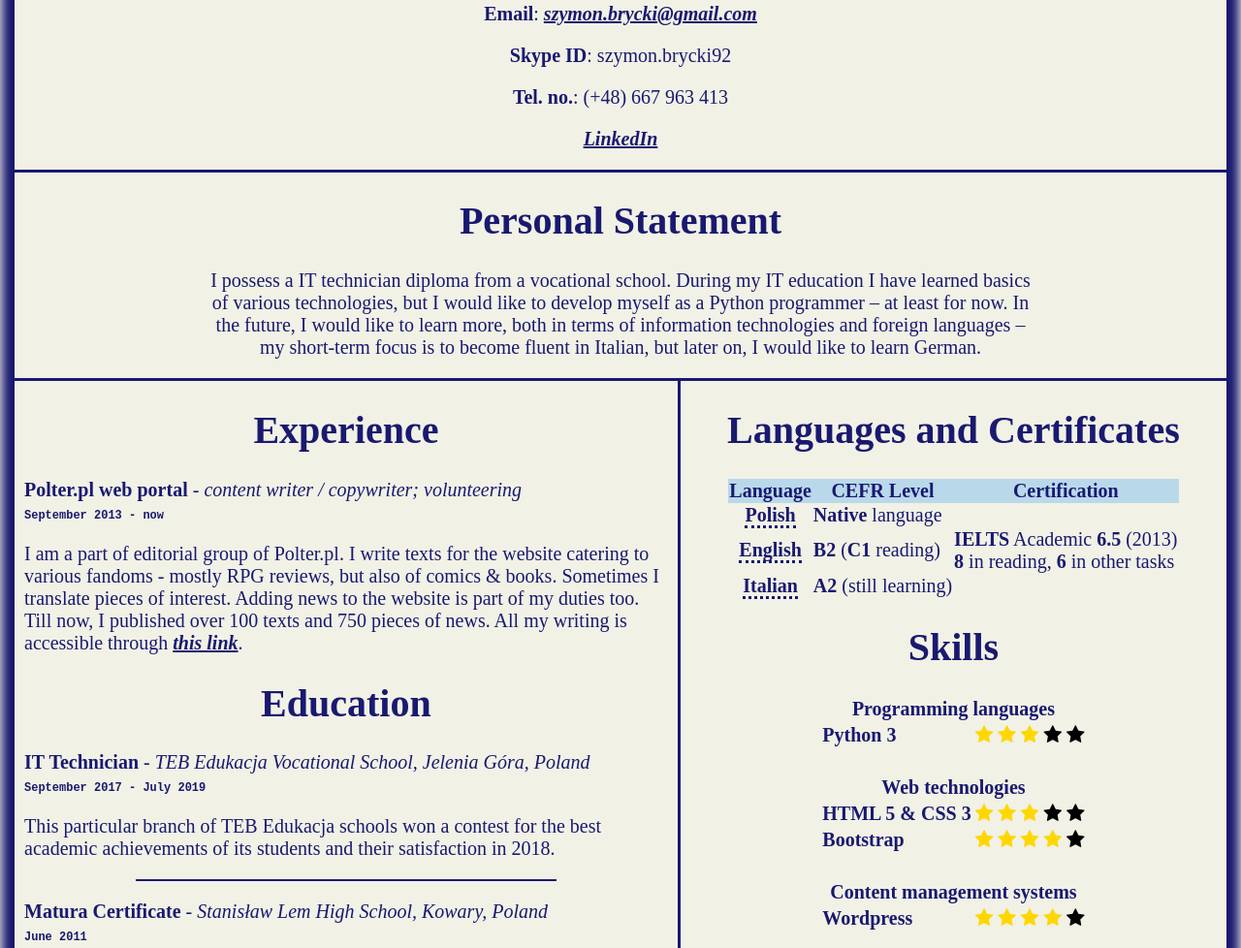
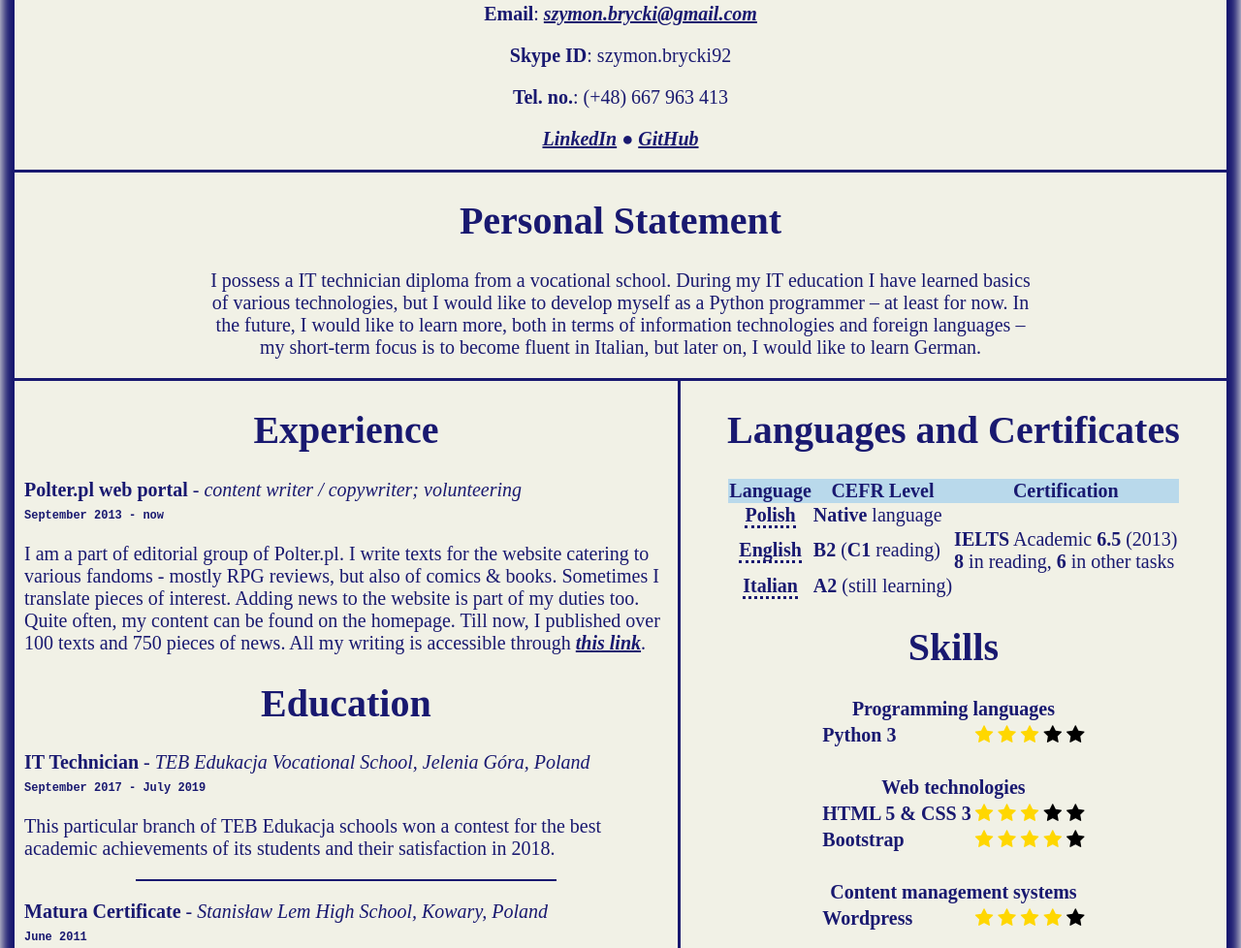
Before and after one commit to SzymonBrycki/My-CV, a plain HTML site: page index.html in a window 1280 px wide. Shown: the part 990-1968 px from the top of the page at 97% size. Drawn offline with Linux system fonts and the light colour scheme.

Commit message:
Ver 1.12.5
Add GitHub link

```diff
--- a/index.html
+++ b/index.html
@@ -116,7 +116,7 @@
 					<p><b>Email</b>: <a href="mailto:szymon.brycki@gmail.com">szymon.brycki@gmail.com</a></p>
 					<p><b>Skype ID</b>: szymon.brycki92 </p>
 					<p><b>Tel. no.</b>: (+48) 667 963 413 </p>
-					<p><b><a href="https://www.linkedin.com/in/szymon-brycki-3bb90572/">LinkedIn</a></b></p>
+					<p><b><a href="https://www.linkedin.com/in/szymon-brycki-3bb90572/">LinkedIn</a></b> ● <b><a href="https://github.com/SzymonBrycki">GitHub</a></b> </p>
 				</div>
 			</div>
 
@@ -132,7 +132,7 @@
 							<h1>Experience</h1>
 							<p><b>Polter.pl web portal</b> - <i>content writer / copywriter; volunteering</i><br>
 							<span class="span-date">September 2013 - now</span></p>
-							<p>I am a part of editorial group of Polter.pl. I write texts for the website catering to various fandoms - mostly RPG reviews, but also of comics & books. Sometimes I translate pieces of interest. Adding news to the website is part of my duties too. Till now, I published over 100 texts and 750 pieces of news. All my writing is accessible through <a href="https://secure.polter.pl/user/view/user_id/15177.html">this link</a>.</p>
+							<p>I am a part of editorial group of Polter.pl. I write texts for the website catering to various fandoms - mostly RPG reviews, but also of comics & books. Sometimes I translate pieces of interest. Adding news to the website is part of my duties too. Quite often, my content can be found on the homepage. Till now, I published over 100 texts and 750 pieces of news. All my writing is accessible through <a href="https://secure.polter.pl/user/view/user_id/15177.html">this link</a>.</p>
 
 							<h1>Education</h1>
 							<p><b>IT Technician</b> - <i>TEB Edukacja Vocational School, Jelenia Góra, Poland</i><br>
@@ -162,7 +162,7 @@
 
 							<h1>Projects & Achievements</h1>
 							<p><b>Book blogger</b></p>
-							<p>In late 2020, I established <a href="https://libridisimone.wordpress.com/">I libri di Simone</a>, a weblog centered around books. I regularly write reviews for the blog and sometimes publish more loose, book-related pieces of writing. I also created and maitain the weblog's accounts in social media (Twitter, Mastodon).</p>
+							<p>In late 2020, I established <a href="https://libridisimone.wordpress.com/">I libri di Simone</a>, a weblog centered around books. I regularly write reviews for the blog and sometimes publish more loose, book-related pieces of writing. I also created and maitain the weblog's accounts in social media (Twitter, Mastodon, TagPacker).</p>
 							<hr>
 							<p><b>Webcomic translator</b></p>
 							<p>As seen in my hobby section, I like both comics and translating. Thus, I decided to combine the two. Below is the list of webcomics I translated from English into Polish:</p>
```
